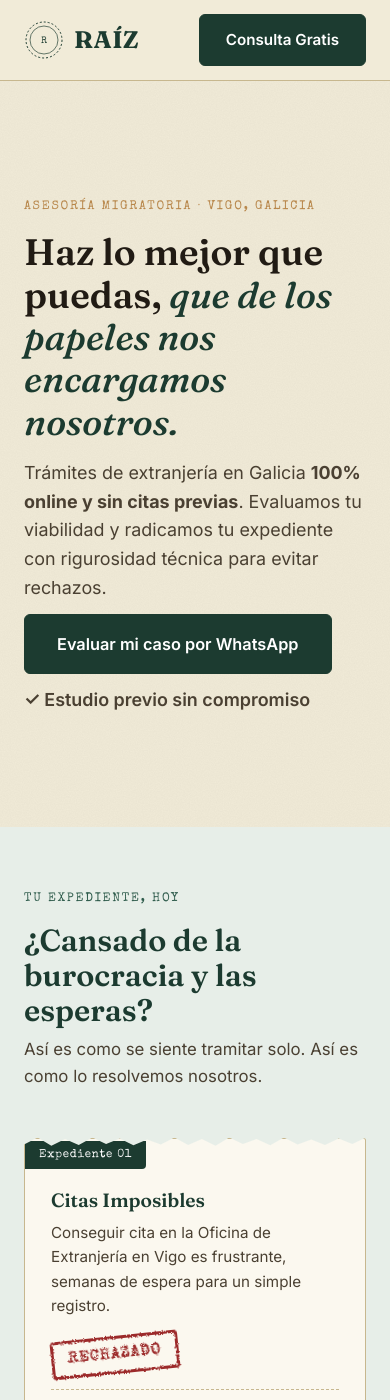
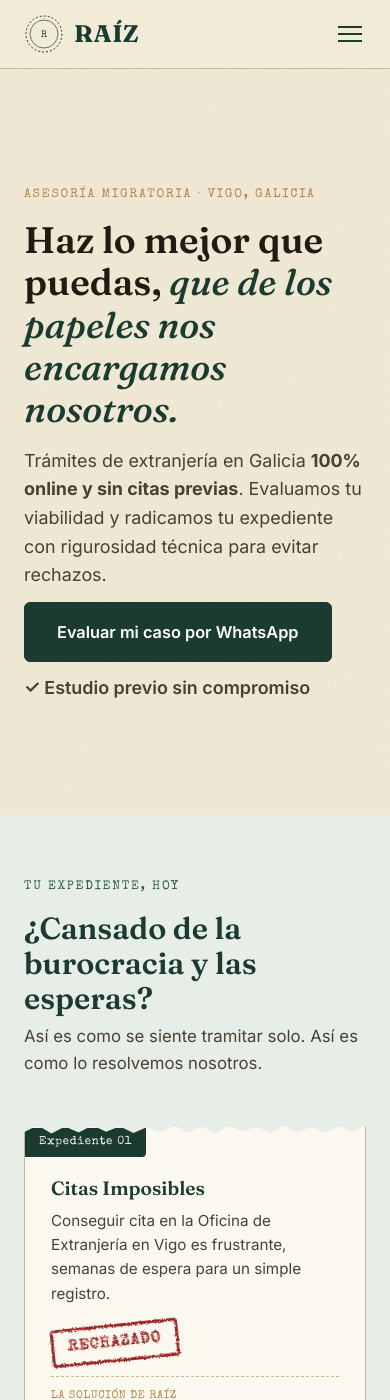
Before and after one commit to Elpersonaje-ctrl/Project-Extranjeria, a Jekyll site: the page built from index.html, in a window 390 px wide and 1400 px high. Built offline with Jekyll 4.4.1, drawn with Linux system fonts in a browser that asks for light colours.

Commit message:
feat: añadir menu hamburguesa responsivo móvil Pure CSS en el navbar

```diff
--- a/_layouts/default.html
+++ b/_layouts/default.html
@@ -46,9 +46,18 @@
                         <text x="30" y="34" text-anchor="middle" font-family="'Special Elite', monospace" font-size="14" fill="currentColor">R</text>
                     </svg>
                 </span>
-                <span class="logo-text">RAÍZ</span>
-                <span class="logo-subtext">Asesores en Extranjería</span>
+                <div class="logo-text-wrapper">
+                    <span class="logo-text">RAÍZ</span>
+                    <span class="logo-subtext">Asesores en Extranjería</span>
+                </div>
             </a>
+
+            <!-- Botón del menú hamburguesa móvil -->
+            <input type="checkbox" id="nav-toggle" class="nav-toggle" aria-label="Abrir menú de navegación">
+            <label for="nav-toggle" class="nav-toggle-label">
+                <span></span>
+            </label>
+
             <nav class="nav-links">
                 <a href="{{ site.baseurl }}/#servicios">Servicios</a>
                 <a href="{{ site.baseurl }}/#metodologia">Cómo Trabajamos</a>
--- a/style.css
+++ b/style.css
@@ -134,11 +134,41 @@ a { color: inherit; text-decoration: none; }
     justify-content: space-between;
     padding-top: 14px;
     padding-bottom: 14px;
+    position: relative;
 }
 .logo { display: flex; align-items: center; gap: 10px; }
 .logo-seal { color: var(--forest); display: flex; }
-.logo-text { font-family: var(--font-display); font-weight: 700; font-size: 1.5rem; color: var(--forest); letter-spacing: 0.02em; }
-.logo-subtext { font-family: var(--font-stamp); font-size: 0.68rem; color: var(--ink-soft); display: block; letter-spacing: 0.03em; }
+.logo-text-wrapper { display: flex; flex-direction: column; }
+.logo-text { font-family: var(--font-display); font-weight: 700; font-size: 1.5rem; color: var(--forest); letter-spacing: 0.02em; line-height: 1.1; }
+.logo-subtext { font-family: var(--font-stamp); font-size: 0.68rem; color: var(--ink-soft); display: block; letter-spacing: 0.03em; margin-top: 2px; }
+
+/* Controladores del Menú Móvil (Hamburguesa Pure CSS) */
+.nav-toggle {
+    display: none;
+}
+.nav-toggle-label {
+    display: none;
+    cursor: pointer;
+    padding: 10px 4px;
+}
+.nav-toggle-label span,
+.nav-toggle-label span::before,
+.nav-toggle-label span::after {
+    display: block;
+    background: var(--forest);
+    height: 2px;
+    width: 24px;
+    position: relative;
+    transition: all 0.25s ease-in-out;
+}
+.nav-toggle-label span::before,
+.nav-toggle-label span::after {
+    content: '';
+    position: absolute;
+}
+.nav-toggle-label span::before { top: 7px; }
+.nav-toggle-label span::after { top: -7px; }
+
 .nav-links { display: flex; align-items: center; gap: 28px; }
 .nav-links a:not(.btn-primary) { font-weight: 500; font-size: 0.95rem; color: var(--ink); }
 .nav-links a:not(.btn-primary):hover { color: var(--forest); }
@@ -368,10 +398,53 @@ footer { background: var(--ink); color: #d8d2c2; padding: 56px 0 20px; }
     .nav-links { gap: 16px; }
     .logo-subtext { display: none; }
 }
+@media (max-width: 768px) {
+    .nav-toggle-label {
+        display: block;
+    }
+    .nav-links {
+        display: none;
+        flex-direction: column;
+        position: absolute;
+        top: 100%;
+        left: 0;
+        right: 0;
+        background: var(--paper-card);
+        border-bottom: 1.5px solid var(--rule);
+        padding: 24px;
+        box-shadow: 0 10px 24px var(--shadow);
+        gap: 16px;
+    }
+    .nav-links a {
+        width: 100%;
+        text-align: center;
+        padding: 8px 0;
+    }
+    .nav-links .btn-primary {
+        margin-top: 8px;
+    }
+
+    /* Mostrar menú al activar checkbox */
+    .nav-toggle:checked ~ .nav-links {
+        display: flex;
+    }
+
+    /* Efecto animado hamburguesa a X */
+    .nav-toggle:checked ~ .nav-toggle-label span {
+        background: transparent;
+    }
+    .nav-toggle:checked ~ .nav-toggle-label span::before {
+        transform: rotate(-45deg);
+        top: 0;
+    }
+    .nav-toggle:checked ~ .nav-toggle-label span::after {
+        transform: rotate(45deg);
+        top: 0;
+    }
+}
 @media (max-width: 560px) {
     .section-padding { padding: 56px 0; }
     .footer-content { grid-template-columns: 1fr; }
-    .nav-links a:not(.btn-primary) { display: none; }
 }
 
 @media (prefers-reduced-motion: reduce) {
```
